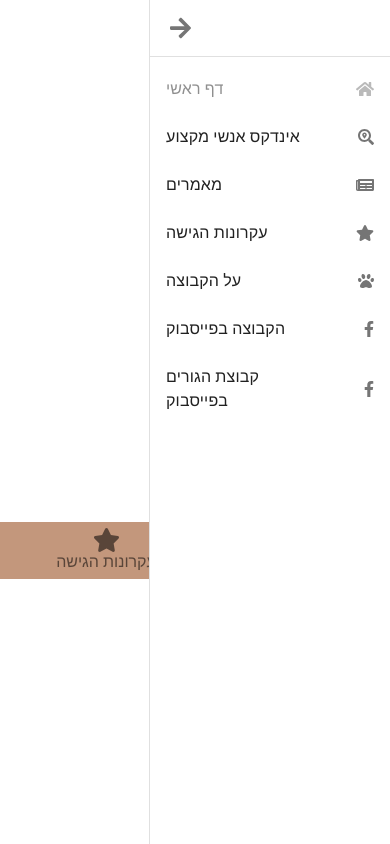
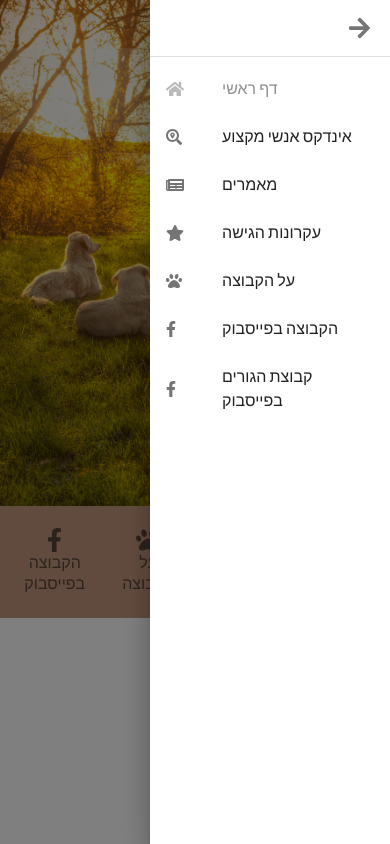
Before and after one commit to sijp/sensitive, a React (Create React App) app: page / in a window 390 px wide. Both pictures are taken after a click on the button "menu". Built offline with nearby package versions, Linux system fonts and the light colour scheme; what jss-rtl would draw is missing.

Commit message:
Mobile Compatibility

```diff
--- a/src/App.js
+++ b/src/App.js
@@ -43,11 +43,15 @@ L.Icon.Default.mergeOptions({
 const jss = create({ plugins: [...jssPreset().plugins, rtl()] });
 const theme = createMuiTheme({
   direction: "rtl",
+  typography: {
+    fontFamily: ["Assistant", "Helvetica", "Arial", "sans-serif"].join(",")
+  },
   palette: {
     secondary: { light: "#c3977c", main: "#8f6c56", dark: "#483620" },
     primary: { light: "#edf5e8", main: "#b5d1a0", dark: "#84aa67" }
   }
 });
+
 function App() {
   return (
     <Router>
--- a/src/components/nav-bar.jsx
+++ b/src/components/nav-bar.jsx
@@ -5,35 +5,26 @@ import {
   Toolbar,
   Typography,
   IconButton,
-  Drawer,
-  Divider,
-  List,
-  ListItem,
-  ListItemIcon,
-  ListItemText,
-  Link as ExternalLink,
-  Fab
+  Fab,
+  Hidden
 } from "@material-ui/core";
 
-import {
-  NavLink as InternalLink,
-  Link,
-  useRouteMatch,
-  useHistory
-} from "react-router-dom";
+import { Link, useRouteMatch, useHistory } from "react-router-dom";
 
 import { makeStyles } from "@material-ui/core/styles";
 
 import {
   faBars,
   faArrowRight,
-  faSearch
+  faSearch,
+  faSearchLocation
 } from "@fortawesome/free-solid-svg-icons";
 import { FontAwesomeIcon } from "@fortawesome/react-fontawesome";
 
 import classNames from "classnames";
 
 import { ReactComponent as Logo } from "../logo.svg";
+import NavDrawer from "./nav-drawer";
 
 const useStyles = makeStyles((theme) => ({
   root: {
@@ -78,20 +69,23 @@ const useStyles = makeStyles((theme) => ({
   },
   logoBanner: {
     width: "100%",
-    height: "15vh",
+    height: "10vh",
     position: "relative",
-    top: "40vh",
+    top: theme.spacing(6),
     left: 0,
     backgroundColor: theme.palette.primary.light + "33",
     zIndex: theme.zIndex.appBar + 1,
-    marginBottom: "-15vh",
+    marginBottom: "-10vh",
 
     "& $svg": {
       marginRight: theme.spacing(12),
       float: "right",
       backgroundColor: theme.palette.primary.light,
-      height: "15vh",
-      width: "15vh"
+      height: "10vh",
+      width: "10vh",
+      "@media only screen and (max-width: 640px)": {
+        marginRight: theme.spacing(2)
+      }
     }
   },
   showLogo: {
@@ -104,24 +98,6 @@ const useStyles = makeStyles((theme) => ({
   hideLogo: {
     height: 0
   },
-  drawer: {
-    width: 240,
-    flexShrink: 0
-  },
-  drawerPaper: {
-    width: 240
-  },
-  drawerHeader: {
-    display: "flex",
-    alignItems: "center",
-    padding: theme.spacing(0, 1),
-    // necessary for content to be below app bar
-    ...theme.mixins.toolbar,
-    justifyContent: "flex-end"
-  },
-  drawerLink: {
-    color: theme.palette.text.primary
-  },
   contentBig: {
     transition: theme.transitions.create("margin", {
       easing: theme.transitions.easing.sharp,
@@ -133,51 +109,36 @@ const useStyles = makeStyles((theme) => ({
       easing: theme.transitions.easing.easeOut,
       duration: theme.transitions.duration.enteringScreen
     }),
-    marginLeft: 240
+    marginLeft: 240,
+    "@media only screen and (max-width: 640px)": {
+      marginLeft: "inherit"
+    }
   },
   fabContainer: {
     position: "absolute",
     zIndex: theme.zIndex.appBar + 2,
-    top: "43vh",
+    top: theme.spacing(7),
     width: "100%",
+
     display: "flex",
     flexFlow: "column",
+    "@media only screen and (max-width: 640px)": {
+      top: "45vh"
+    },
     "& $button": {
       fontSize: theme.typography.h5.fontSize,
       padding: theme.spacing(4),
-      margin: "0 auto"
+      margin: "0 auto",
+      "@media only screen and (max-width: 640px)": {
+        fontSize: theme.typography.body1.fontSize,
+        padding: theme.spacing(2)
+      }
     },
     "& $svg": {
       padding: theme.spacing(1)
     }
   }
 }));
-
-function MixedListItem({
-  icon,
-  text,
-  url,
-  external,
-  highlighted, // we don't want this
-  logo, // we don't want this
-  ...props
-}) {
-  const match = useRouteMatch(url);
-
-  const internalProps = external
-    ? {
-        component: ExternalLink,
-        href: url,
-        target: "_blank"
-      }
-    : {
-        component: InternalLink,
-        disabled: match && match.isExact,
-        to: url,
-        exact: true
-      };
-  return <ListItem {...props} {...internalProps}></ListItem>;
-}
 
 export default function ({ links = [], children }) {
   const classes = useStyles();
@@ -195,7 +156,7 @@ export default function ({ links = [], children }) {
               variant="extended"
               onClick={() => history.push("/professionals")}
             >
-              <FontAwesomeIcon icon={faSearch} color="primary" />
+              <FontAwesomeIcon icon={faSearchLocation} color="primary" />
               אינדקס אנשי מקצוע
             </Fab>
           </div>
@@ -236,32 +197,7 @@ export default function ({ links = [], children }) {
         </AppBar>
         <div>{children}</div>
       </div>
-      <Drawer
-        variant="persistent"
-        anchor="left"
-        open={isDrawerOpen}
-        className={classes.drawer}
-        classes={{
-          paper: classes.drawerPaper
-        }}
-      >
-        <div className={classes.drawerHeader}>
-          <IconButton onClick={() => setDrawerOpen(false)}>
-            <FontAwesomeIcon icon={faArrowRight} />
-          </IconButton>
-        </div>
-        <Divider />
-        <List>
-          {links.map(({ icon, text, ...rest }, index) => (
-            <MixedListItem button {...rest} key={index}>
-              <ListItemIcon>
-                <FontAwesomeIcon icon={icon} />
-              </ListItemIcon>
-              <ListItemText primary={text} className={classes.drawerLink} />
-            </MixedListItem>
-          ))}
-        </List>
-      </Drawer>
+      <NavDrawer links={links} opened={isDrawerOpen} onChange={setDrawerOpen} />
     </div>
   );
 }
--- /dev/null
+++ b/src/components/nav-drawer.jsx
@@ -0,0 +1,120 @@
+import React, { useState } from "react";
+import {
+  Drawer,
+  Divider,
+  List,
+  ListItemIcon,
+  ListItemText,
+  ListItem,
+  Link as ExternalLink,
+  IconButton,
+  Hidden
+} from "@material-ui/core";
+
+import { FontAwesomeIcon } from "@fortawesome/react-fontawesome";
+
+import { NavLink as InternalLink, useRouteMatch } from "react-router-dom";
+
+import { makeStyles } from "@material-ui/core/styles";
+
+import { faArrowRight } from "@fortawesome/free-solid-svg-icons";
+
+const useStyles = makeStyles((theme) => ({
+  drawer: {
+    width: 240,
+    flexShrink: 0,
+    direction: "ltr"
+  },
+  drawerPaper: {
+    width: 240
+  },
+  drawerHeader: {
+    display: "flex",
+    alignItems: "center",
+    padding: theme.spacing(0, 1),
+    // necessary for content to be below app bar
+    ...theme.mixins.toolbar,
+    justifyContent: "flex-end"
+  },
+  drawerLink: {
+    color: theme.palette.text.primary
+  }
+}));
+
+function MixedListItem({
+  icon,
+  text,
+  url,
+  external,
+  highlighted, // we don't want this
+  logo, // we don't want this
+  ...props
+}) {
+  const match = useRouteMatch(url);
+
+  const internalProps = external
+    ? {
+        component: ExternalLink,
+        href: url,
+        target: "_blank"
+      }
+    : {
+        component: InternalLink,
+        disabled: match && match.isExact,
+        to: url,
+        exact: true
+      };
+  return <ListItem {...props} {...internalProps}></ListItem>;
+}
+
+function ResponsiveDrawer(props) {
+  return (
+    <>
+      <Hidden smUp>
+        <Drawer {...props} variant="temporary" />
+      </Hidden>
+      <Hidden xsDown>
+        <Drawer {...props} variant="persistent" />
+      </Hidden>
+    </>
+  );
+}
+
+function NavDrawer({ onChange = () => {}, opened = false, links = [] }) {
+  const classes = useStyles();
+  console.log(links);
+
+  const handleClose = () => {
+    onChange(false);
+  };
+
+  return (
+    <ResponsiveDrawer
+      anchor="left"
+      open={opened}
+      className={classes.drawer}
+      classes={{
+        paper: classes.drawerPaper
+      }}
+    >
+      <div className={classes.drawerHeader}>
+        <IconButton onClick={handleClose}>
+          <FontAwesomeIcon icon={faArrowRight} />
+        </IconButton>
+      </div>
+      <Divider />
+      <List>
+        {links.map(({ icon, text, ...rest }, index) => (
+          <MixedListItem button {...rest} key={index}>
+            <ListItemIcon>
+              <FontAwesomeIcon icon={icon} />
+            </ListItemIcon>
+            <ListItemText primary={text} className={classes.drawerLink} />
+          </MixedListItem>
+        ))}
+      </List>
+    </ResponsiveDrawer>
+  );
+}
+
+export default NavDrawer;
--- a/src/components/professinoals-results.jsx
+++ b/src/components/professinoals-results.jsx
@@ -24,7 +24,9 @@ const useStyles = makeStyles((theme) => ({
   root: {
     display: "flex",
     flexFlow: "row wrap",
-    padding: theme.spacing(1)
+    padding: theme.spacing(1),
+    overflowY: "auto",
+    overflowX: "hidden"
   },
 
   card: {
@@ -34,7 +36,12 @@ const useStyles = makeStyles((theme) => ({
     color: theme.palette.primary.dark,
     height: 250,
     minWidth: 350,
-    maxWidth: 350
+    maxWidth: 350,
+    "@media only screen and (max-width: 640px)": {
+      height: 200,
+      minWidth: 200,
+      maxWidth: 200
+    }
   },
 
   cardContent: {
--- a/src/index.css
+++ b/src/index.css
@@ -1,13 +1,15 @@
+@import url("https://fonts.googleapis.com/css2?family=Assistant:wght@400;700&display=swap");
+
 body {
   margin: 0;
-  font-family: -apple-system, BlinkMacSystemFont, 'Segoe UI', 'Roboto', 'Oxygen',
-    'Ubuntu', 'Cantarell', 'Fira Sans', 'Droid Sans', 'Helvetica Neue',
-    sans-serif;
+  font-family: "Assistant", "Segoe UI", "Roboto", "Oxygen", "Ubuntu",
+    "Cantarell", "Fira Sans", "Droid Sans", "Helvetica Neue", sans-serif,
+    -apple-system, BlinkMacSystemFont;
   -webkit-font-smoothing: antialiased;
   -moz-osx-font-smoothing: grayscale;
 }
 
 code {
-  font-family: source-code-pro, Menlo, Monaco, Consolas, 'Courier New',
+  font-family: source-code-pro, Menlo, Monaco, Consolas, "Courier New",
     monospace;
 }
--- a/src/pages/home.jsx
+++ b/src/pages/home.jsx
@@ -3,23 +3,32 @@ import { useHistory } from "react-router-dom";
 import {
   Container,
   BottomNavigation,
-  BottomNavigationAction
+  BottomNavigationAction,
+  Box,
+  Typography
 } from "@material-ui/core";
 import { makeStyles } from "@material-ui/core/styles";
 
 import { NAVIGATION_LINKS } from "../config/config";
 import { FontAwesomeIcon } from "@fortawesome/react-fontawesome";
+import { faMapMarkerAlt } from "@fortawesome/free-solid-svg-icons";
 
 const useStyles = makeStyles((theme) => ({
-  root: {
+  bottomNavigationRoot: {
     backgroundColor: theme.palette.secondary.light,
     padding: theme.spacing(1)
   },
-  bottomNavigationRoot: {
+  bottomNavigation: {
     backgroundColor: theme.palette.secondary.light,
-    width: 720,
+    maxWidth: 720,
     margin: `${theme.spacing(1)}px auto`,
     height: "inherit"
+  },
+  searchBarRoot: {
+    backgroundColor: theme.palette.primary.main
+  },
+  searchBar: {
+    backgroundColor: theme.palette.primary.main
   },
   actionIcon: {
     fontSize: 24
@@ -34,9 +43,10 @@ export default function () {
   const history = useHistory();
 
   return (
-    <Container maxWidth="xl" className={classes.root}>
+    <>
+      <Container maxWidth="xl" className={classes.bottomNavigationRoot}>
         <BottomNavigation
-        className={classes.bottomNavigationRoot}
+          className={classes.bottomNavigation}
           showLabels
           onChange={(_event, { external, url }) =>
             external ? window.open(url, "_blank") : history.push(url)
@@ -58,5 +68,6 @@ export default function () {
           )}
         </BottomNavigation>
       </Container>
+    </>
   );
 }
--- a/src/pages/professionals-page.jsx
+++ b/src/pages/professionals-page.jsx
@@ -9,14 +9,23 @@ import {
   Snackbar,
   Slide,
   makeStyles,
-  CircularProgress
+  CircularProgress,
+  Hidden,
+  Chip,
+  Fab
 } from "@material-ui/core";
 
 import ProfessionalsMap from "../components/professionals-location-filter";
 import ProfessionalsFilters from "../components/professionals-filters";
 import ProfessionalsResults from "../components/professinoals-results";
 
-import { faSearchLocation } from "@fortawesome/free-solid-svg-icons";
+import {
+  faSearchLocation,
+  faLocationArrow,
+  faMapMarker,
+  faMap,
+  faMapMarkerAlt
+} from "@fortawesome/free-solid-svg-icons";
 import { FontAwesomeIcon } from "@fortawesome/react-fontawesome";
 
 import { actions } from "../ducks/professionals";
@@ -35,22 +44,36 @@ const useStyles = makeStyles((theme) => ({
     paddingLeft: 5
   },
   map: {
-    height: "80vh"
+    height: "80vh",
+    "@media only screen and (max-width: 640px)": {
+      display: "none"
+    }
   },
   mapSmaller: {
     height: "70vh"
   },
+  clearCityButtonContainer: {
+    position: "absolute",
+    bottom: theme.spacing(2),
+    right: theme.spacing(2),
+    "@media only screen and (min-width: 640px)": {
+      display: "none"
+    }
+  },
   filters: {
-    minHeight: "5vh"
+    flex: "0 1 auto"
   },
   filtersInMap: {
-    paddingBottom: theme.spacing(3),
-    textAlign: "center"
+    textAlign: "center",
+    "@media only screen and (max-width: 640px)": {
+      display: "none"
+    }
   },
   results: {
-    height: "100%",
-    overflowY: "auto",
-    overflowX: "hidden"
+    overflow: "hidden",
+    display: "flex",
+    flexFlow: "column",
+    height: "80vh"
   }
 }));
 
@@ -63,7 +86,21 @@ function useQuery() {
   ];
 }
 
+function ResponsiveResultsGrid(props) {
+  return (
+    <>
+      <Hidden smUp>
+        <Grid {...props} xs={12} />
+      </Hidden>
+      <Hidden xsDown>
+        <Grid {...props} />
+      </Hidden>
+    </>
+  );
+}
+
 function ProfessionalsPage({
+  cityList,
   city,
   activeFilters,
   setCity,
@@ -106,8 +143,13 @@ function ProfessionalsPage({
 
   useEffect(function () {
     const newParams = new URLSearchParams(queryString);
-    newParams.set("city", qsCity);
-    newParams.set("filters", qsFilters);
+
+    if (qsCity) newParams.set("city", qsCity);
+    else newParams.delete("city");
+
+    if (qsFilters && qsFilters.length > 0) newParams.set("filters", qsFilters);
+    else newParams.delete("filters");
+
     setQueryString(newParams);
     // eslint-disable-next-line
   }, []);
@@ -133,31 +175,47 @@ function ProfessionalsPage({
     <>
       <Container maxWidth="xl">
         <Grid container spacing={1} className={classes.root}>
-          {city && (
-            <Grid item xs={8} className={classes.results}>
-              <div className={classes.filters}>
+          <ResponsiveResultsGrid
+            item
+            xs={city ? 8 : 12}
+            className={city && classes.results}
+          >
+            <div className={city ? classes.filters : classes.filtersInMap}>
               <ProfessionalsFilters onChange={handleFiltersChange} />
             </div>
 
-              <ProfessionalsResults />
-            </Grid>
-          )}
+            {city && <ProfessionalsResults />}
+          </ResponsiveResultsGrid>
+
           <Grid
             item
             xs={city ? 4 : 12}
             className={city ? classes.map : classes.mapSmaller}
           >
-            {!city && (
-              <div className={classes.filtersInMap}>
-                <ProfessionalsFilters onChange={handleFiltersChange} />
-              </div>
-            )}
             <ProfessionalsMap onChange={handleCityChange} />
           </Grid>
         </Grid>
       </Container>
+
+      {city && (
+        <div className={classes.clearCityButtonContainer}>
+          <Fab
+            variant="extended"
+            color="primary"
+            onClick={() => {
+              setCity(undefined);
+            }}
+          >
+            <FontAwesomeIcon icon={faMapMarkerAlt} style={{ padding: 4 }} />
+            {cityList[city]?.label}
+          </Fab>
+        </div>
+      )}
+      {!city && (
         <Snackbar
-        TransitionComponent={(props) => <Slide {...props} direction="right" />}
+          TransitionComponent={(props) => (
+            <Slide {...props} direction="right" />
+          )}
           open={!city}
           anchorOrigin={{ vertical: "bottom", horizontal: "left" }}
           ContentProps={{ classes: { message: classes.message } }}
@@ -171,6 +229,7 @@ function ProfessionalsPage({
             </>
           }
         />
+      )}
     </>
   );
 }
```
Also changed, not shown: src/App.css (+4 -37 lines), src/components/professionals-filters.jsx (+10 -2 lines), src/components/professionals-location-filter.jsx (+8 -1 lines). Lines whose indentation alone changed are shown as unchanged.
